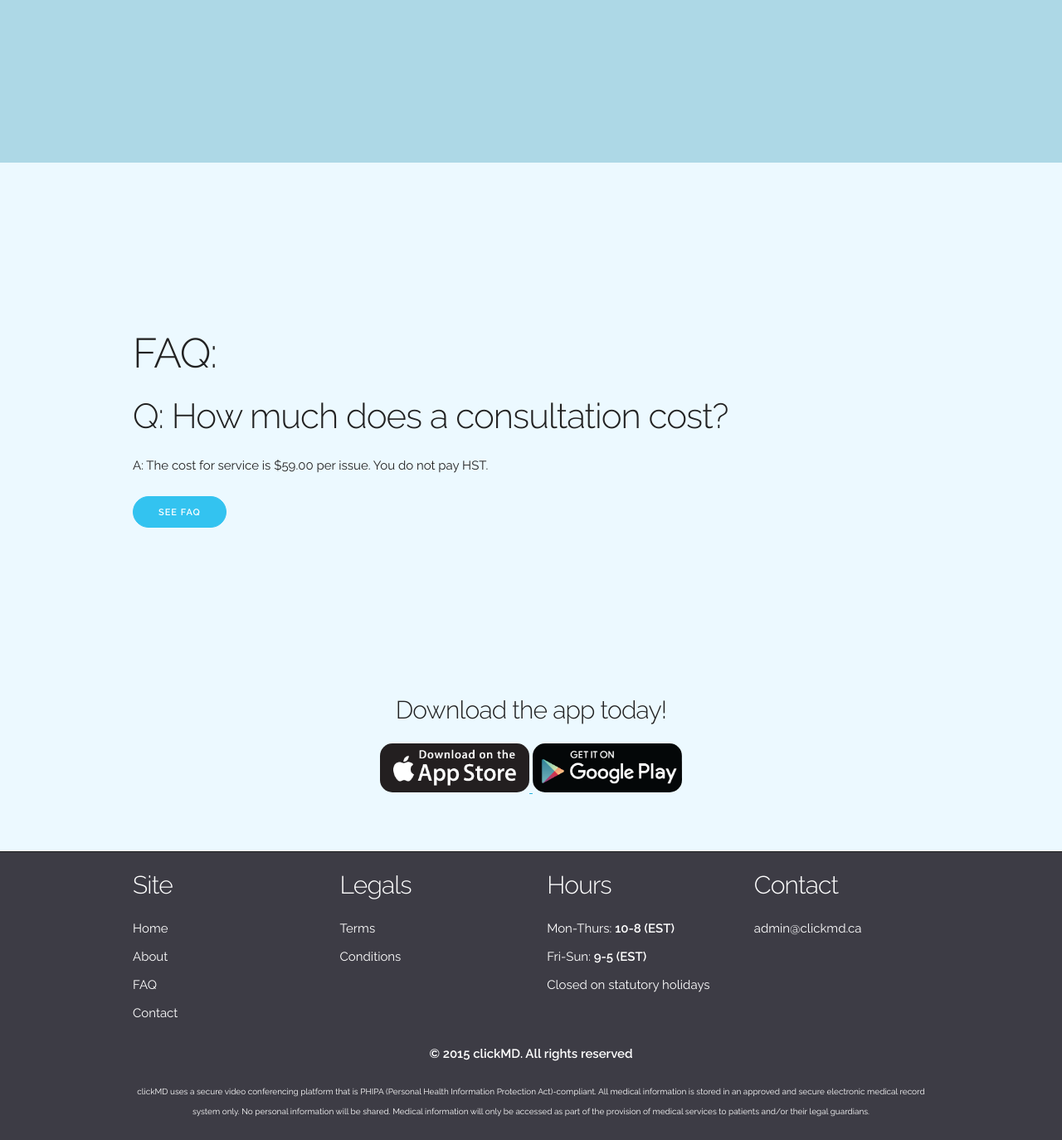
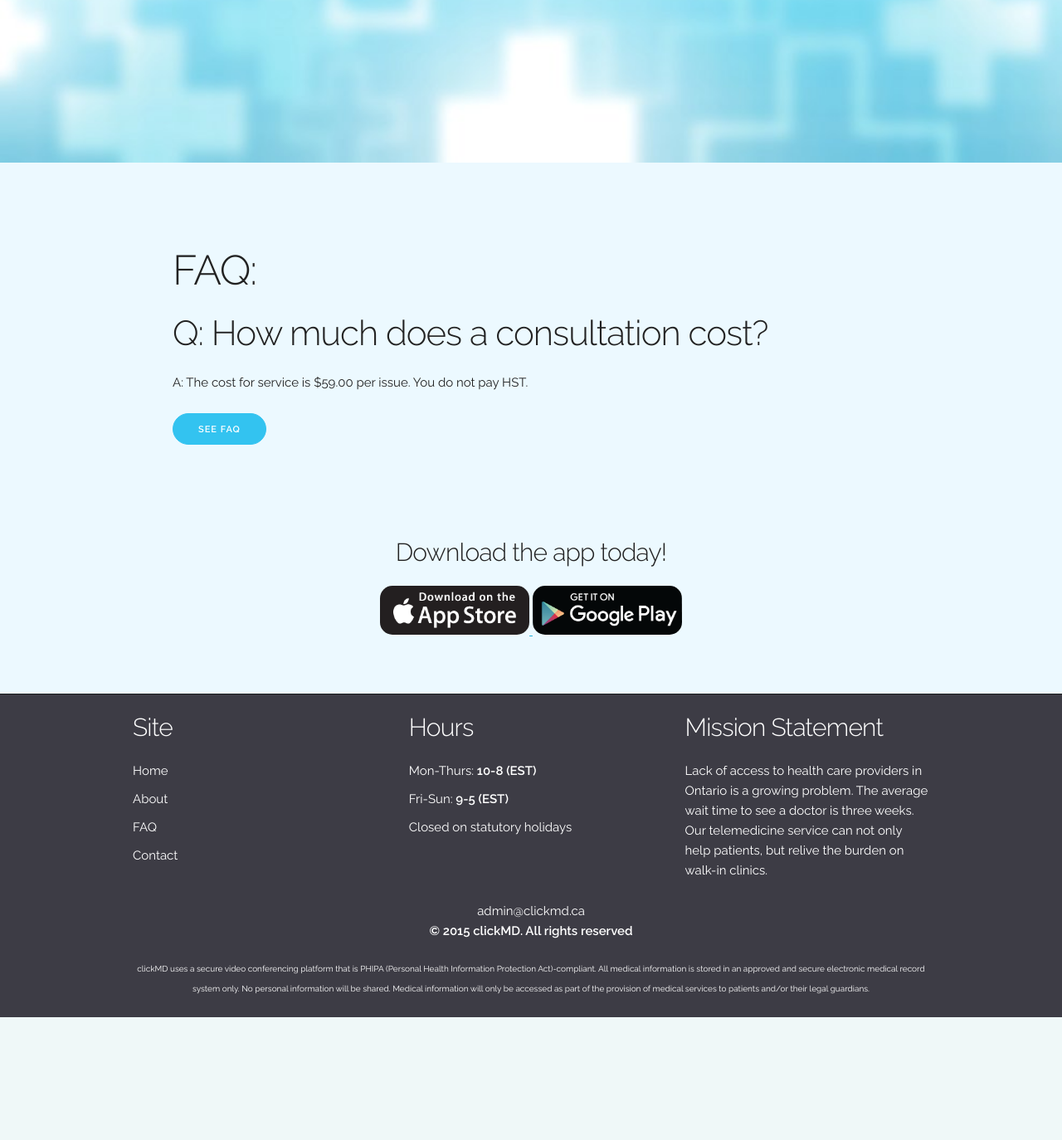
Before and after one commit to kimchirichie/cmd, a PHP site: page / in a window 1280 px wide. Shown: the part 1838-3212 px from the top of the page at 83% size. After the commit the page ends 3064 px from the top, so only its background shows below. Run offline with PHP 8.4, Linux system fonts and the light colour scheme; some libraries are stand-ins or nearby versions.

Commit message:
added changes to the footer

```diff
--- a/index.php
+++ b/index.php
@@ -53,12 +53,12 @@
     <div class="container">
       <div class="row">
         <div class="one-half column">
-          <h2>See your doctor at home</h2>
-          <p>Living a busy life? Balance your priorities? What if someone gets sick? You could get in a car with the bad weather just to sit in a waiting room for hours with full of other sick people or you can log into clickMD or you can see a doctor face to face in the comfort of your own home.</p>
+          <h2 class="hideme">See your doctor at home</h2>
+          <p class="hideme">Living a busy life? Balance your priorities? What if someone gets sick? You could get in a car with the bad weather just to sit in a waiting room for hours with full of other sick people or you can log into clickMD or you can see a doctor face to face in the comfort of your own home.</p>
         </div>
 
         <div class="one-half column">
-          <iframe width="560" height="315" src="https://www.youtube.com/embed/gnmpUXM3-Rs" frameborder="0" allowfullscreen></iframe>
+          <iframe class="hideme" width="560" height="315" src="https://www.youtube.com/embed/gnmpUXM3-Rs" frameborder="0" allowfullscreen></iframe>
         </div>
       </div>
     </div>
@@ -66,10 +66,10 @@
 
   <div class="section faq">
     <div class="container">
-      <h1>FAQ:</h1>
-      <h2 id="faq-question"></h2>
-      <p id="faq-answer"></p>
-      <a class="button button-primary" href="/faq.php">See FAQ</a>
+      <h1 class="hideme">FAQ:</h1>
+      <h2 id="faq-question" class="hideme"></h2>
+      <p id="faq-answer" class="hideme"></p>
+      <a class="button button-primary hideme" href="/faq.php">See FAQ</a>
     </div>
   </div>
 
--- a/modules/footer.php
+++ b/modules/footer.php
@@ -2,7 +2,7 @@
   <div class="container">
     <div class="row footer-items">
 
-      <div class="three columns">
+      <div class="four columns">
         <h4>Site</h4>
         <ul>
           <li><a href="/">Home</a></li>
@@ -12,15 +12,7 @@
         </ul>
       </div>
 
-      <div class="three columns">
-        <h4>Legals</h4>
-        <ul>
-          <li><a href="/">Terms</a></li>
-          <li><a href="/">Conditions</a></li>
-        </ul>
-      </div>
-
-      <div class="three columns">
+      <div class="four columns">
         <h4>Hours</h4>
         <ul>
           <li>Mon-Thurs: <b>10-8 (EST)</b></li>
@@ -29,14 +21,15 @@
         </ul>
       </div>
 
-      <div class="three columns">
+      <div class="four columns">
+        <h4>Mission Statement</h4>
         <ul>
-          <h4>Contact</h4>
-          <a href="mailto:admin@clickmd.ca">admin@clickmd.ca</a>
+          <li>Lack of access to health care providers in Ontario is a growing problem. The average wait time to see a doctor is three weeks. Our telemedicine service can not only help patients, but relive the burden on walk-in clinics.</li>
         </ul>
       </div>
     </div>
 
+    <a id="email" href="mailto:admin@clickmd.ca">admin@clickmd.ca</a>
     <h6><b>&copy; 2015 clickMD. All rights reserved</b></h6>
     <span class="disclaimer">clickMD uses a secure video conferencing platform that is PHIPA (Personal Health Information Protection Act)-compliant. All medical information is stored in an approved and secure electronic medical record system only. No personal information will be shared. Medical information will only be accessed as part of the provision of medical services to patients and/or their legal guardians.</span>
 
--- a/stylesheets/custom.css
+++ b/stylesheets/custom.css
@@ -165,9 +165,7 @@
     top: -12rem;
     max-height: 472px;
   }
-  .categories {
-    padding: 15rem 0 8rem;
-  }
+
 }
 
 /* Bigger than 1000 */
@@ -506,8 +504,12 @@
   text-decoration: none;
 }
 
+#email {
+  text-decoration: none;
+}
+
 .footer-items a:hover {
-  color:blue;
+  color:grey;
 }
 
 
@@ -567,16 +569,8 @@
 }
 
 .faq {
+  padding:100px;
   text-align: left;
-}
-
-
-.faq-page{
-  text-align: center;
-
-}
-.faq-page .logo {
-  right: 0;
 }
 
 .warning {
@@ -612,3 +606,9 @@
   width: 180px;
 
 }
+
+.video {
+  text-align: left;
+  background: url(/images/medical_background.jpg);
+  background-size: cover;
+}
```
Also changed, not shown: about.php (+8 -10 lines), faq.php (+8 -5 lines), README.md (deleted), images/home-slide-4.jpg, images/home-slide.jpg, images/medical_background.jpg, 1 other file.
